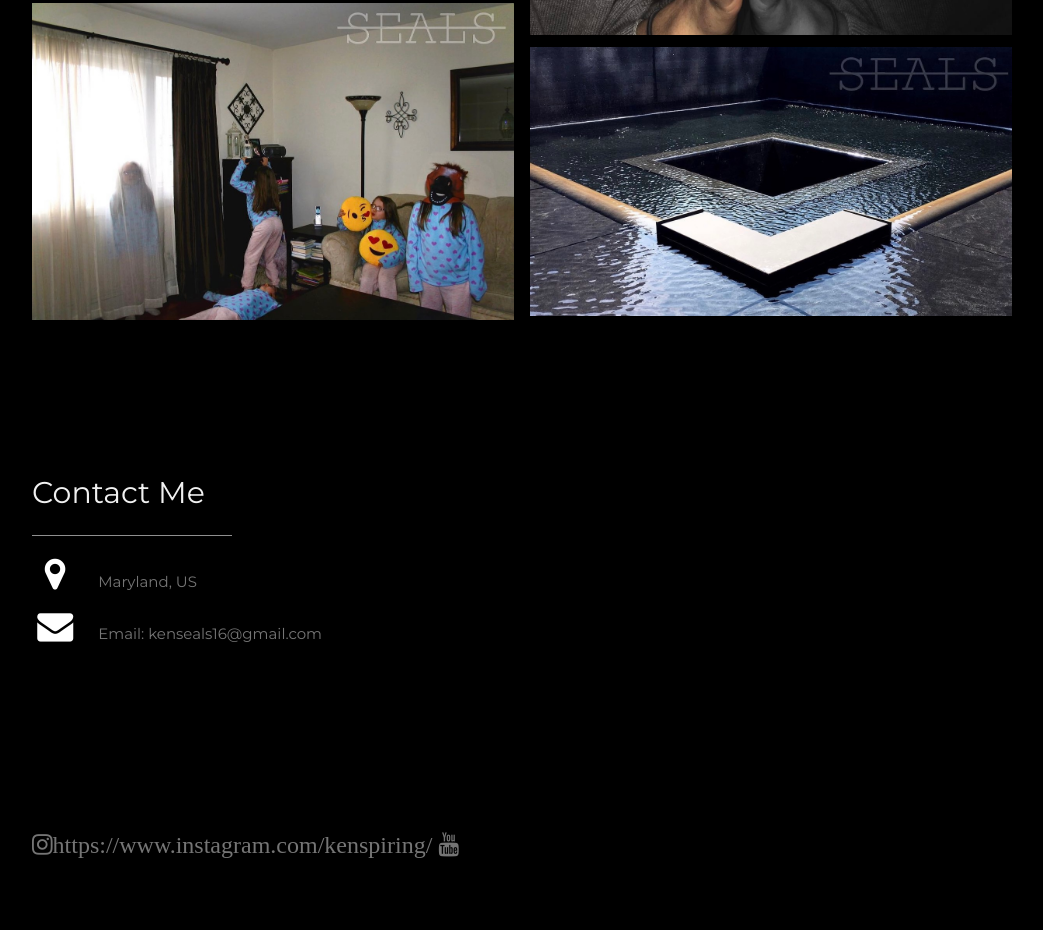
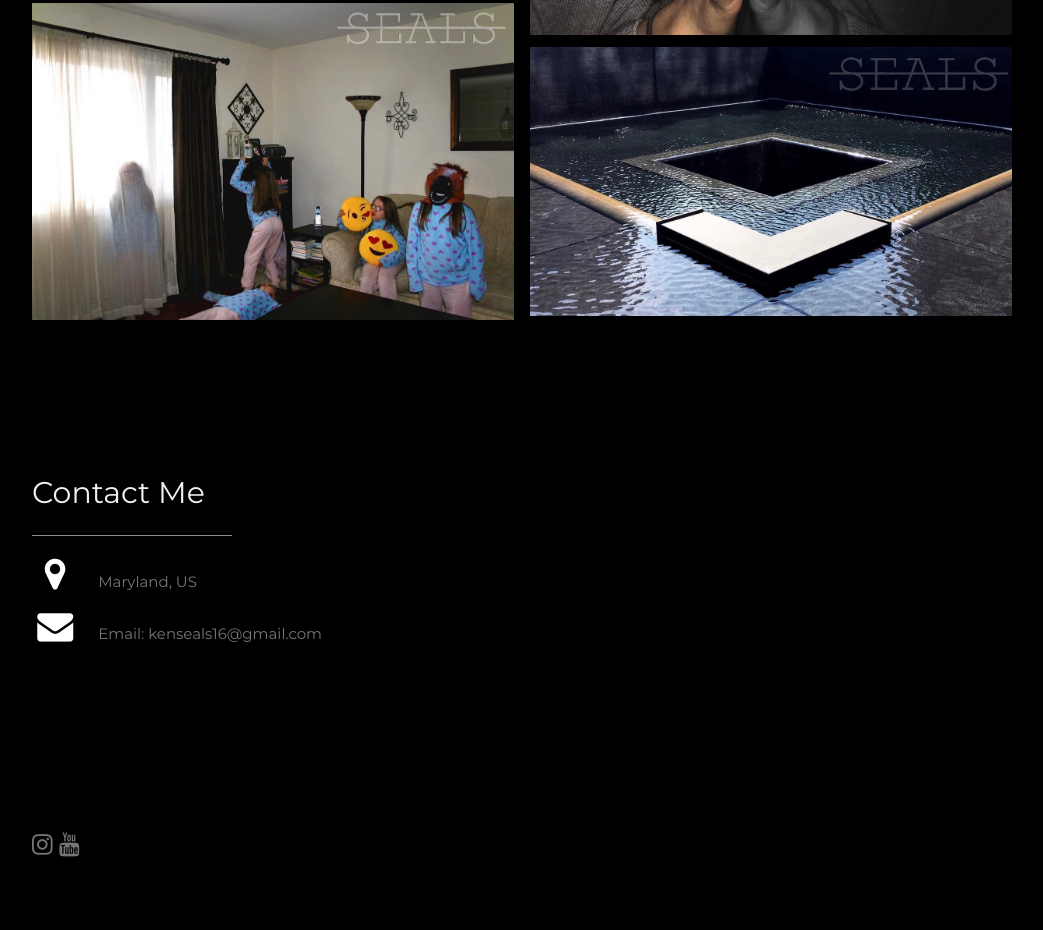
Before and after one commit to ken-seals/ken-seals.github.io, a plain HTML site: page index.html in a window 1280 px wide. Shown: the part 3558-4488 px from the top of the page, without its empty margins (178-1221 px from the left). Drawn offline with nearby package versions, Linux system fonts and the light colour scheme.

Commit message:
Update index.html

```diff
--- a/index.html
+++ b/index.html
@@ -128,7 +128,7 @@ body, h1,h2,h3,h4,h5,h6 {font-family: "Montserrat", sans-serif}
 
     <!-- Footer -->
   <footer class="w3-content w3-padding-64 w3-text-grey w3-xlarge">
-    <i class="fa fa-instagram w3-hover-opacity">https://www.instagram.com/kenspiring/</i>
+    <i class="fa fa-instagram w3-hover-opacity"></i>
     <i class="fa fa-youtube w3-hover-opacity"></i>
   <!-- End footer -->
   </footer>
```
